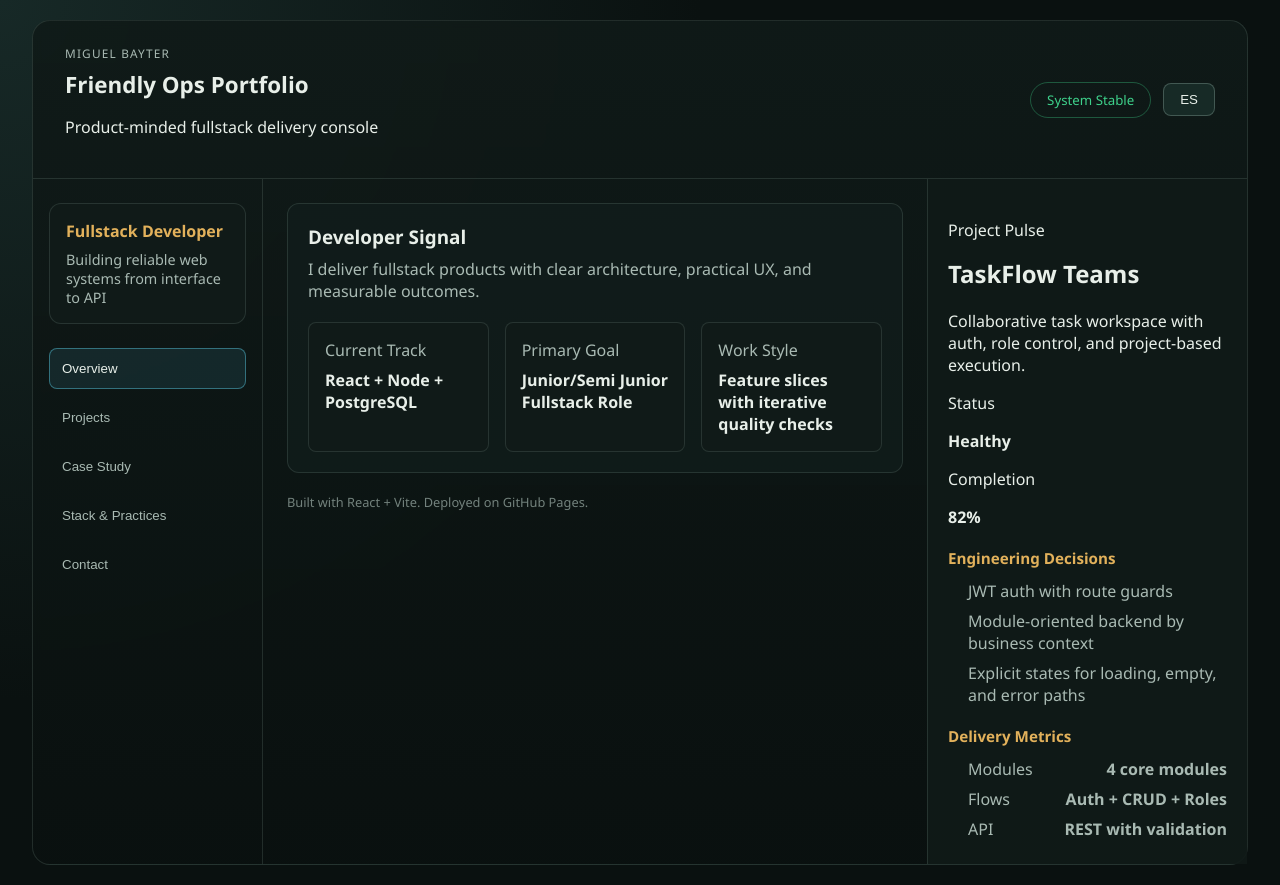
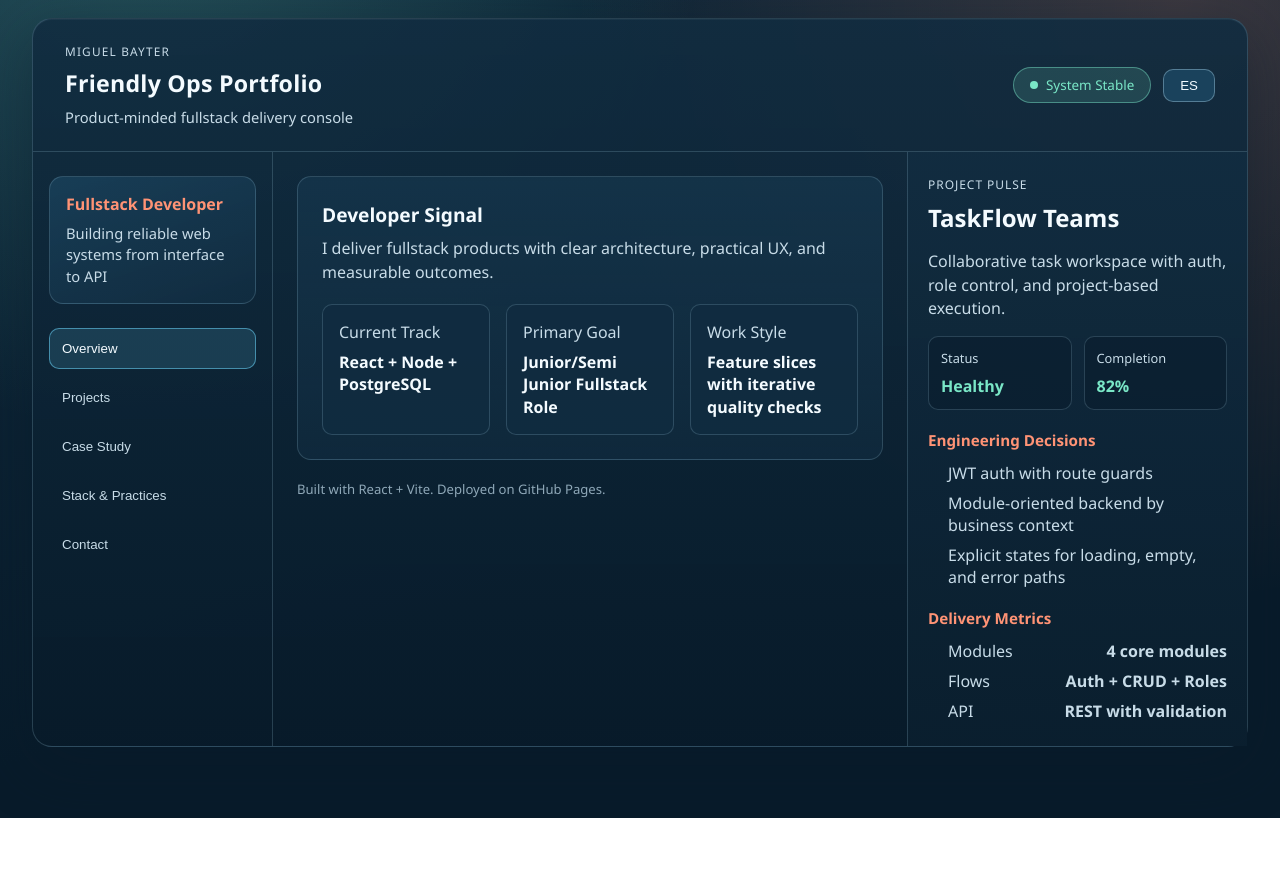
Before and after one commit to Miguel-Bayter/portfolio, a React (Vite) app: page / in a window 1280 px wide. After the commit the page ends 818 px from the top, so only its background shows below. Built offline with nearby package versions, Linux system fonts and the light colour scheme.

Commit message:
Refresh visual design with friendly ops palette and improved UX states

```diff
--- a/src/styles.css
+++ b/src/styles.css
@@ -1,23 +1,25 @@
 :root {
-  --ink-primary: #e8efe9;
-  --ink-secondary: #a9bab3;
-  --ink-muted: #73827d;
+  --ink-primary: #f4fbff;
+  --ink-secondary: #c8dce8;
+  --ink-muted: #8fa8b8;
 
-  --shell-base: #0a1110;
-  --surface-base: #101a18;
-  --surface-raised: #13211e;
-  --surface-emphasis: #172a26;
+  --shell-base: #081b2a;
+  --shell-wash: #0f2a3d;
+  --surface-base: #112c40;
+  --surface-raised: #15354b;
+  --surface-emphasis: #1a425c;
 
-  --line-soft: rgba(143, 169, 160, 0.18);
-  --line-strong: rgba(143, 169, 160, 0.36);
+  --line-soft: rgba(164, 208, 227, 0.2);
+  --line-strong: rgba(164, 208, 227, 0.42);
 
-  --signal-green: #3ed18b;
-  --signal-amber: #e2b15b;
-  --signal-cyan: #59cbe5;
+  --signal-mint: #7ae7c7;
+  --signal-coral: #ff9375;
+  --signal-cyan: #6ed9ff;
+  --signal-soft: rgba(122, 231, 199, 0.15);
 
-  --radius-sm: 8px;
-  --radius-md: 12px;
-  --radius-lg: 18px;
+  --radius-sm: 10px;
+  --radius-md: 14px;
+  --radius-lg: 20px;
 
   --space-1: 4px;
   --space-2: 8px;
@@ -27,9 +29,12 @@
   --space-6: 24px;
   --space-8: 32px;
 
-  font-family: 'IBM Plex Sans', 'Segoe UI', sans-serif;
+  font-family: 'Space Grotesk', 'IBM Plex Sans', 'Segoe UI', sans-serif;
   color: var(--ink-primary);
-  background: radial-gradient(circle at 0% 0%, #172927 0%, var(--shell-base) 45%);
+  background:
+    radial-gradient(circle at 12% -15%, rgba(122, 231, 199, 0.22) 0%, rgba(122, 231, 199, 0) 38%),
+    radial-gradient(circle at 92% 0%, rgba(255, 147, 117, 0.2) 0%, rgba(255, 147, 117, 0) 42%),
+    linear-gradient(160deg, var(--shell-wash) 0%, var(--shell-base) 60%);
 }
 
 * {
@@ -48,16 +53,18 @@ a {
 }
 
 a:hover {
-  color: #7fd9eb;
+  color: #9be7ff;
 }
 
 .app-shell {
   width: min(1400px, 95vw);
-  margin: 20px auto;
+  margin: 18px auto;
   border: 1px solid var(--line-soft);
   border-radius: var(--radius-lg);
-  background: linear-gradient(180deg, rgba(16, 26, 24, 0.92) 0%, rgba(10, 17, 16, 0.96) 100%);
-  backdrop-filter: blur(4px);
+  background: linear-gradient(180deg, rgba(17, 44, 64, 0.9) 0%, rgba(8, 27, 42, 0.94) 100%);
+  box-shadow:
+    0 18px 60px rgba(8, 27, 42, 0.45),
+    inset 0 1px 0 rgba(196, 226, 238, 0.05);
 }
 
 .topbar {
@@ -78,7 +85,14 @@ a:hover {
 
 .topbar h1 {
   margin: var(--space-2) 0 0;
-  font-size: 1.4rem;
+  font-size: 1.45rem;
+  letter-spacing: 0.01em;
+}
+
+.topbar-subtitle {
+  margin: var(--space-2) 0 0;
+  color: var(--ink-secondary);
+  font-size: 0.92rem;
 }
 
 .topbar-actions {
@@ -88,11 +102,22 @@ a:hover {
 }
 
 .status-pill {
-  border: 1px solid rgba(62, 209, 139, 0.35);
-  color: var(--signal-green);
+  display: inline-flex;
+  align-items: center;
+  gap: var(--space-2);
+  border: 1px solid rgba(122, 231, 199, 0.45);
+  color: var(--signal-mint);
+  background: var(--signal-soft);
   padding: var(--space-2) var(--space-4);
   border-radius: 999px;
-  font-size: 0.83rem;
+  font-size: 0.84rem;
+}
+
+.status-dot {
+  width: 8px;
+  height: 8px;
+  border-radius: 999px;
+  background: var(--signal-mint);
 }
 
 .lang-button {
@@ -102,16 +127,23 @@ a:hover {
   border-radius: var(--radius-sm);
   padding: var(--space-2) var(--space-4);
   cursor: pointer;
+  transition: border-color 180ms ease, transform 180ms ease;
 }
 
 .lang-button:hover {
   border-color: var(--signal-cyan);
+  transform: translateY(-1px);
+}
+
+.lang-button:focus-visible {
+  outline: 2px solid var(--signal-cyan);
+  outline-offset: 2px;
 }
 
 .workspace {
   display: grid;
-  grid-template-columns: 230px 1fr 320px;
-  min-height: 70vh;
+  grid-template-columns: 240px 1fr 340px;
+  min-height: 72vh;
 }
 
 .sidebar {
@@ -124,19 +156,20 @@ a:hover {
   border-radius: var(--radius-md);
   padding: var(--space-4);
   margin-bottom: var(--space-6);
-  background: var(--surface-base);
+  background: linear-gradient(160deg, rgba(26, 66, 92, 0.82) 0%, rgba(17, 44, 64, 0.95) 100%);
 }
 
 .role {
   margin: 0;
-  color: var(--signal-amber);
-  font-weight: 600;
+  color: var(--signal-coral);
+  font-weight: 700;
 }
 
 .focus {
   margin: var(--space-2) 0 0;
   color: var(--ink-secondary);
-  font-size: 0.9rem;
+  font-size: 0.92rem;
+  line-height: 1.45;
 }
 
 .nav-item {
@@ -149,18 +182,20 @@ a:hover {
   border-radius: var(--radius-sm);
   margin-bottom: var(--space-2);
   cursor: pointer;
+  transition: background 180ms ease, border-color 180ms ease, color 180ms ease;
 }
 
 .nav-item:hover,
 .nav-item:focus-visible {
   border-color: var(--line-strong);
+  background: rgba(110, 217, 255, 0.1);
   color: var(--ink-primary);
   outline: none;
 }
 
 .nav-item.is-active {
-  border-color: rgba(89, 203, 229, 0.45);
-  background: rgba(89, 203, 229, 0.1);
+  border-color: rgba(110, 217, 255, 0.52);
+  background: rgba(110, 217, 255, 0.14);
   color: var(--ink-primary);
 }
 
@@ -171,18 +206,19 @@ a:hover {
 .panel {
   border: 1px solid var(--line-soft);
   border-radius: var(--radius-md);
-  background: rgba(19, 33, 30, 0.6);
-  padding: var(--space-5);
+  background: linear-gradient(180deg, rgba(21, 53, 75, 0.82) 0%, rgba(17, 44, 64, 0.68) 100%);
+  padding: var(--space-6);
 }
 
 .section-header h2 {
   margin: 0;
-  font-size: 1.18rem;
+  font-size: 1.2rem;
 }
 
 .section-header p {
   margin: var(--space-2) 0 0;
   color: var(--ink-secondary);
+  line-height: 1.5;
 }
 
 .metric-grid {
@@ -196,7 +232,7 @@ a:hover {
   border: 1px solid var(--line-soft);
   border-radius: var(--radius-sm);
   padding: var(--space-4);
-  background: var(--surface-base);
+  background: rgba(17, 44, 64, 0.88);
 }
 
 .metric-card p {
@@ -207,6 +243,7 @@ a:hover {
 .metric-card strong {
   display: block;
   margin-top: var(--space-2);
+  line-height: 1.4;
 }
 
 .project-grid {
@@ -219,13 +256,16 @@ a:hover {
 .project-card {
   border: 1px solid var(--line-soft);
   border-radius: var(--radius-md);
-  background: var(--surface-base);
+  background: rgba(17, 44, 64, 0.9);
   padding: var(--space-4);
   cursor: pointer;
+  transition: border-color 180ms ease, transform 180ms ease, background 180ms ease;
 }
 
 .project-card:hover {
   border-color: var(--line-strong);
+  background: rgba(21, 53, 75, 0.9);
+  transform: translateY(-2px);
 }
 
 .project-card:focus-visible {
@@ -234,7 +274,8 @@ a:hover {
 }
 
 .project-card.is-selected {
-  border-color: rgba(89, 203, 229, 0.55);
+  border-color: rgba(122, 231, 199, 0.64);
+  box-shadow: inset 0 0 0 1px rgba(122, 231, 199, 0.2);
 }
 
 .project-head {
@@ -253,6 +294,10 @@ a:hover {
   font-size: 0.82rem;
 }
 
+.project-card p {
+  line-height: 1.45;
+}
+
 .chips {
   display: flex;
   gap: var(--space-2);
@@ -264,14 +309,36 @@ a:hover {
   border: 1px solid var(--line-soft);
   border-radius: 999px;
   padding: var(--space-1) var(--space-3);
-  font-size: 0.75rem;
+  font-size: 0.76rem;
   color: var(--ink-secondary);
+  background: rgba(8, 27, 42, 0.5);
 }
 
 .links-row {
   display: flex;
   justify-content: space-between;
+  align-items: center;
   margin-top: var(--space-4);
+  color: var(--ink-muted);
+  font-size: 0.82rem;
+}
+
+.project-links {
+  display: flex;
+  gap: var(--space-3);
+}
+
+.project-links a {
+  border: 1px solid var(--line-soft);
+  border-radius: 999px;
+  padding: var(--space-1) var(--space-3);
+  color: var(--ink-primary);
+  background: rgba(110, 217, 255, 0.08);
+}
+
+.project-links a:hover {
+  border-color: var(--signal-cyan);
+  color: var(--signal-cyan);
 }
 
 .timeline-rail {
@@ -287,7 +354,7 @@ a:hover {
   border: 1px solid var(--line-soft);
   border-radius: var(--radius-sm);
   padding: var(--space-4);
-  background: var(--surface-base);
+  background: rgba(17, 44, 64, 0.88);
 }
 
 .timeline-item::before {
@@ -303,8 +370,9 @@ a:hover {
 
 .stage {
   margin: 0;
-  color: var(--signal-amber);
+  color: var(--signal-coral);
   font-size: 0.82rem;
+  font-weight: 700;
 }
 
 .stack-grid {
@@ -318,7 +386,7 @@ a:hover {
   border: 1px solid var(--line-soft);
   border-radius: var(--radius-sm);
   padding: var(--space-4);
-  background: var(--surface-base);
+  background: rgba(17, 44, 64, 0.88);
 }
 
 .stack-card h3 {
@@ -329,6 +397,7 @@ a:hover {
   margin: 0;
   padding-left: var(--space-5);
   color: var(--ink-secondary);
+  line-height: 1.55;
 }
 
 .contact-grid {
@@ -342,30 +411,70 @@ a:hover {
   border: 1px solid var(--line-soft);
   border-radius: var(--radius-sm);
   padding: var(--space-4);
-  background: var(--surface-base);
+  background: linear-gradient(180deg, rgba(26, 66, 92, 0.84) 0%, rgba(17, 44, 64, 0.9) 100%);
   color: var(--ink-primary);
   text-align: center;
+  transition: border-color 180ms ease, transform 180ms ease;
 }
 
 .contact-grid a:hover {
-  border-color: var(--signal-cyan);
-  color: var(--signal-cyan);
+  border-color: var(--signal-mint);
+  transform: translateY(-2px);
 }
 
 .footer-note {
   margin-top: var(--space-5);
   color: var(--ink-muted);
-  font-size: 0.8rem;
+  font-size: 0.82rem;
 }
 
 .detail-drawer {
   border-left: 1px solid var(--line-soft);
   padding: var(--space-6) var(--space-5);
-  background: rgba(16, 26, 24, 0.9);
+  background: linear-gradient(180deg, rgba(17, 44, 64, 0.95) 0%, rgba(10, 30, 46, 0.98) 100%);
+}
+
+.drawer-kicker {
+  margin: 0;
+  color: var(--signal-coral);
+  text-transform: uppercase;
+  letter-spacing: 0.08em;
+  font-size: 0.75rem;
 }
 
 .detail-drawer h2 {
-  margin-top: 0;
+  margin: var(--space-2) 0 0;
+}
+
+.detail-drawer > p {
+  color: var(--ink-secondary);
+  line-height: 1.45;
+}
+
+.pulse-row {
+  margin-top: var(--space-4);
+  display: grid;
+  grid-template-columns: repeat(2, minmax(0, 1fr));
+  gap: var(--space-3);
+}
+
+.pulse-stat {
+  border: 1px solid var(--line-soft);
+  border-radius: var(--radius-sm);
+  background: rgba(8, 27, 42, 0.5);
+  padding: var(--space-3);
+}
+
+.pulse-stat p {
+  margin: 0;
+  color: var(--ink-secondary);
+  font-size: 0.8rem;
+}
+
+.pulse-stat strong {
+  display: block;
+  margin-top: var(--space-2);
+  color: var(--signal-mint);
 }
 
 .drawer-block {
@@ -375,7 +484,7 @@ a:hover {
 .drawer-block h3 {
   margin: 0 0 var(--space-3);
   font-size: 0.95rem;
-  color: var(--signal-amber);
+  color: var(--signal-coral);
 }
 
 .drawer-block ul {
@@ -413,7 +522,7 @@ a:hover {
   .topbar {
     flex-direction: column;
     align-items: flex-start;
-    gap: var(--space-3);
+    gap: var(--space-4);
     padding: var(--space-5);
   }
 
@@ -424,16 +533,22 @@ a:hover {
   .sidebar {
     border-right: 0;
     border-bottom: 1px solid var(--line-soft);
+    padding: var(--space-5);
   }
 
   .content-area {
     padding: var(--space-5);
   }
 
+  .panel {
+    padding: var(--space-5);
+  }
+
   .metric-grid,
   .project-grid,
   .stack-grid,
-  .contact-grid {
+  .contact-grid,
+  .pulse-row {
     grid-template-columns: 1fr;
   }
 
```
